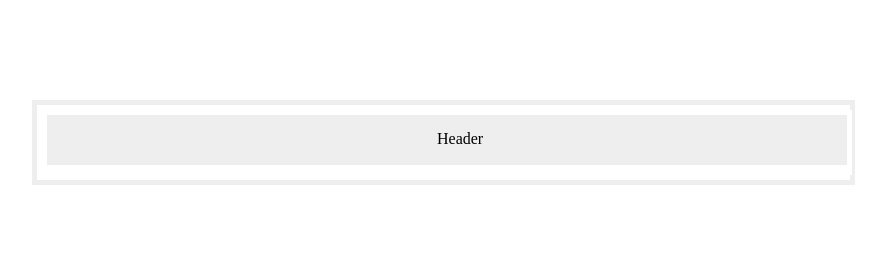
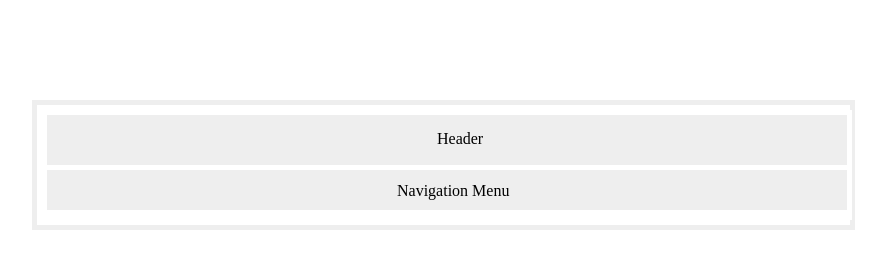
Before and after one commit to farrukh1010/CSS-Layout-Assignment, a plain HTML site: page index.html in a window 1280 px wide. Shown: the whole page, without its empty margins (226-1112 px from the left). Drawn offline with Linux system fonts and the light colour scheme.

Commit message:
updated index.html

```diff
--- a/index.html
+++ b/index.html
@@ -14,6 +14,9 @@
                 <div class="header">
                     <div class="headero">
                     Header</div></div>
+                    <div class="nav">
+                        <div class="navo">
+                        Navigation Menu</div></div>
 
         </div>
         </div>
--- a/style.css
+++ b/style.css
@@ -27,3 +27,15 @@
         font-size: 8 px;
 
     }
+    .nav{
+        background-color: rgb(238 238 238);
+        height: 40px;
+        margin-bottom: 5px;
+        position: relative;
+    }
+    .nav > .navo{
+        position: absolute;
+        padding-top: 12px ;
+         padding-left: 350px ;
+         font-size: 8 px;
+    }
```
